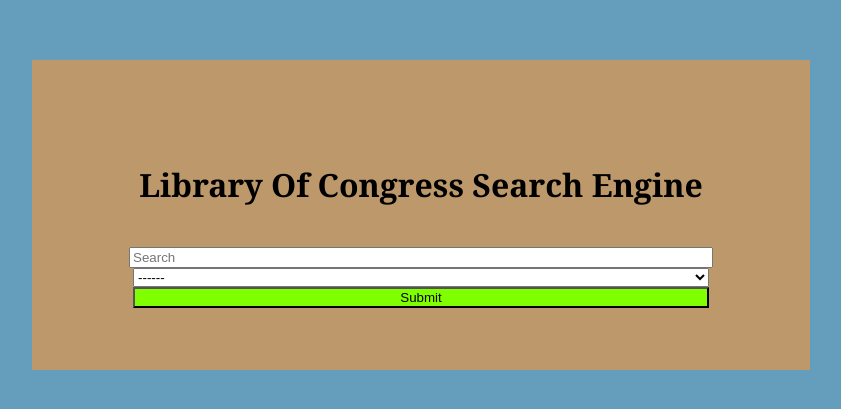
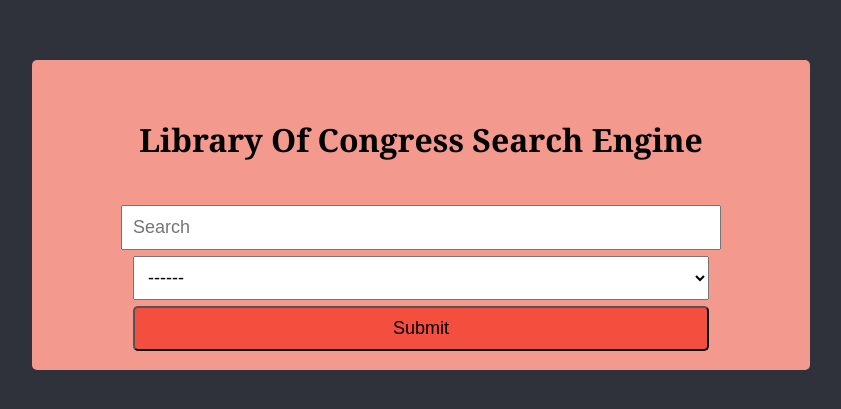
Before and after one commit to heatedtowel/loc-search, a plain HTML site: page index.html in a window 1280 px wide. Shown: the part 185-594 px from the top of the page, without its empty margins (219-1060 px from the left). Drawn offline with Linux system fonts and the light colour scheme; files that its build step writes are made by us from their sources; files whose address does not match are found by name.

Commit message:
Adjusting color pallete on Main HTML

```diff
--- a/index.html
+++ b/index.html
@@ -18,7 +18,7 @@
             <Header>
                 <H1>Library Of Congress Search Engine</H1>
             </Header>
-            <input id='search' type="text" placeholder="Search">
+            <input id='search' type="text" placeholder="Search" size="100">
             <select id="choices">
             <option value=''>------</option>
             </option>
--- a/main.css
+++ b/main.css
@@ -1,5 +1,5 @@
 body {
-    background-color: #659dbd;
+    background-color: #2f323a;
 }
 
 header {
@@ -13,7 +13,7 @@ header {
     display: flex;
     flex-direction: column;
     align-content: space-between;
-    background-color: #bc986a;
+    background-color: #f4998d;
     padding: 5px;
     height: 300px;
     width: 60%;
@@ -23,14 +23,21 @@ header {
     top: 50%;
     left: 50%;
     transform: translate(-50%, -50%);
+    border-radius: 5px;
 }
 
 #search,
 #choices,
 #btn {
     width: 75%;
+    font-size: large;
+    padding: 10px;
+    margin: 3px;
 }
 
 #btn {
-    background-color: chartreuse;
+    background-color: #f44e3f;
+    border-radius: 5px;
 }
+
+#btn:hover {}
```
